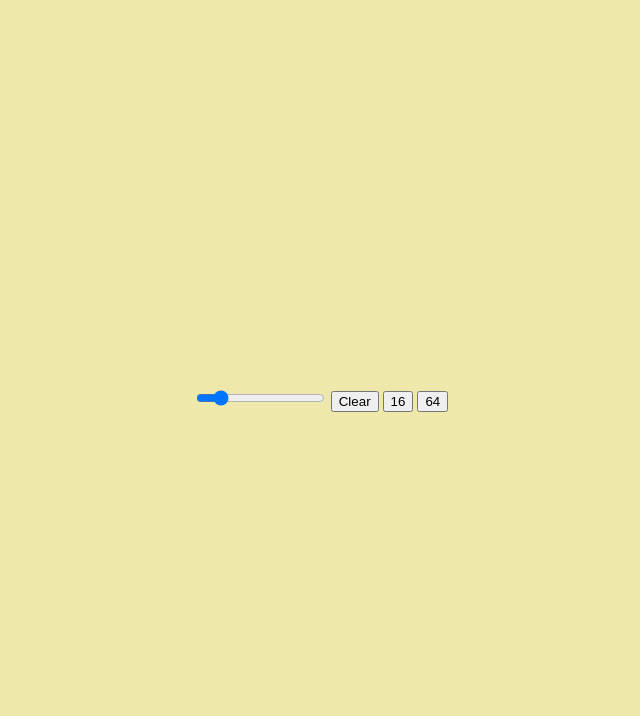
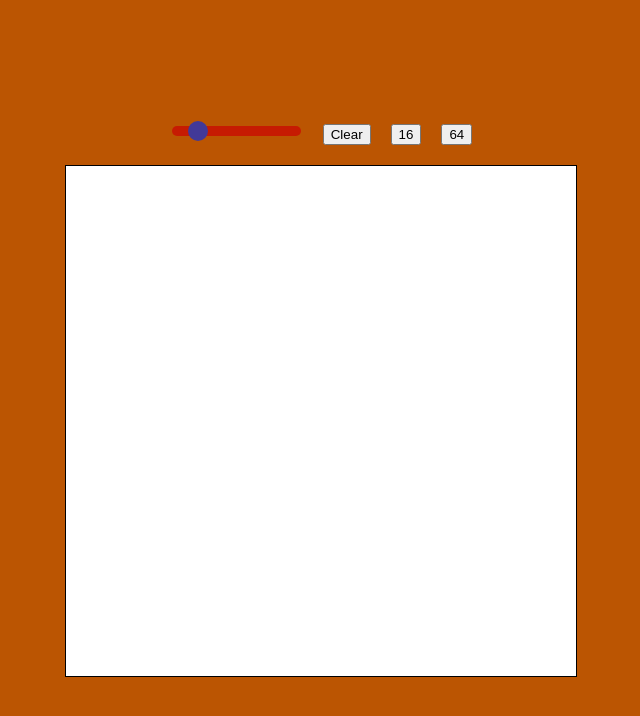
Before and after one commit to Sikmon/Project-Etch-a-Sketch, a plain HTML site: page index.html in a window 1280 px wide. Shown: the whole page, without its empty margins (319-959 px from the left). Drawn offline with Linux system fonts and the light colour scheme.

Commit message:
Added styling to the slider and the cursor turns to a pointer upon mouseover.

```diff
--- a/style.css
+++ b/style.css
@@ -4,19 +4,68 @@ body {
     align-items: center;
     height: 100vh;
     margin: 0;
-    background: palegoldenrod;
+    background: rgb(187, 85, 2);
+    flex-direction: column;
+    gap: 20px;
 }
 
 .myGrid {
     display: grid;
-    grid-template-columns: repeat(16, 1fr);
-    grid-template-rows: repeat(16, 1fr);
-    gap: 0; /
+    gap: 0;
     border: 1px solid black;
+    background: white;
+    max-width:510px;
+    max-height: 510px;
+    min-height: 510px;
+    min-width: 510px;
 }
 
-.grid-item {
-    border: 1px solid black;
-    min-width: 30px;
-    min-height: 30px;
+.gridItem {
+    border:none;
+
+
+
+
 }
+
+.controls {
+    display: flex;
+    flex-direction: row;
+    gap: 20px;
+}
+
+
+
+.slider {
+    -webkit-appearance: none;
+    width: 75%;
+    height: 10px;
+    border-radius: 5px;
+    background: #cc0303;
+    outline: none;
+    opacity: 0.7;
+    -webkit-transition: .2s;
+    transition: opacity .2s;
+
+  }
+
+  .slider:hover {
+    opacity:1 ;
+  }
+
+  .slider::-webkit-slider-thumb {
+    -webkit-appearance: none;
+    appearance: none;
+    width: 20px;
+    height: 20px;
+    border-radius: 50%;
+    background: #102ed8;
+    cursor: pointer;
+  }
+
+  .slider::-moz-range-thumb {
+    width: 25px;
+    height: 25px;
+    background: #0a47b8;
+    cursor: pointer;
+  }
```
